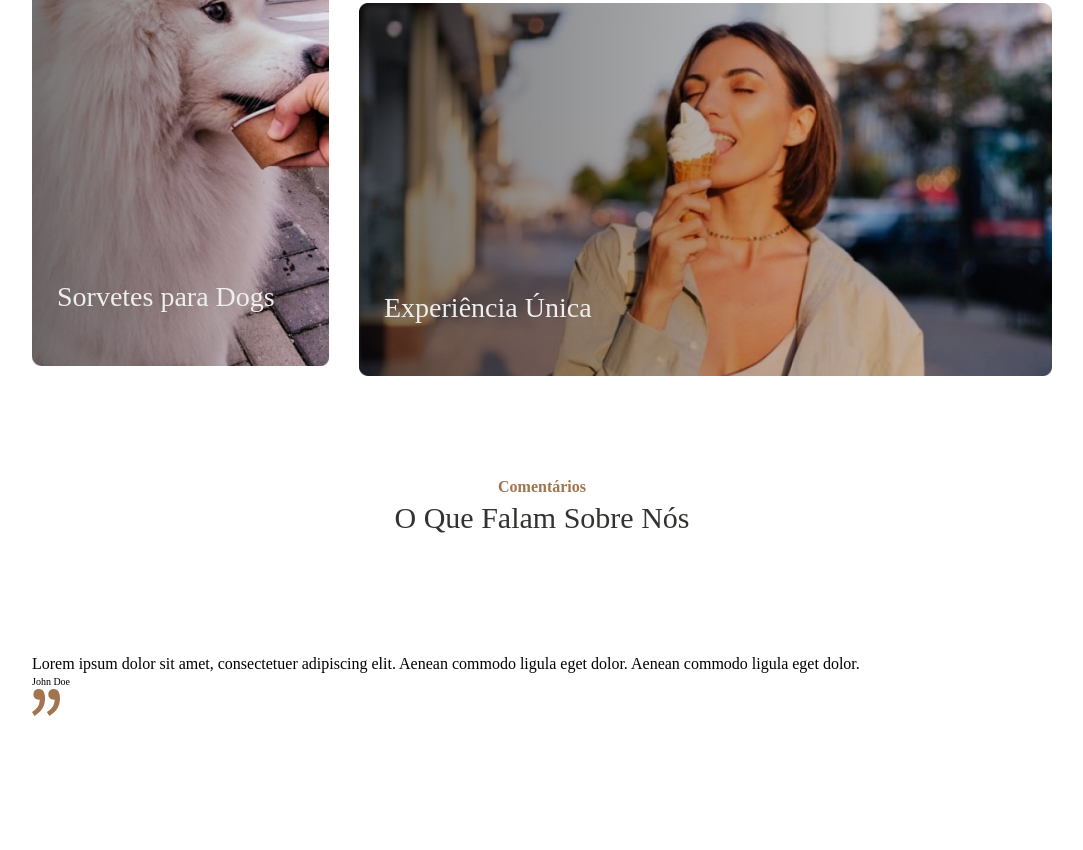
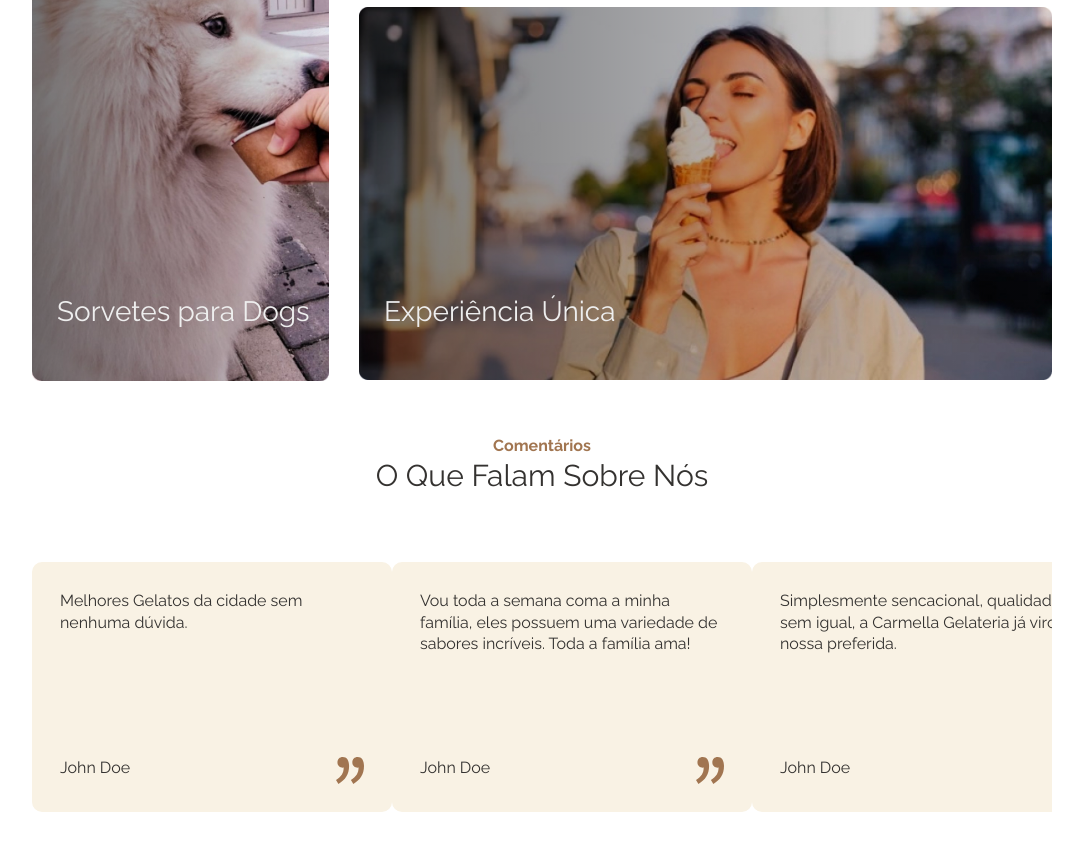
Before and after one commit to henriquenocera/carmellagelateria, an Astro site: page / in a window 1280 px wide. Shown: the part 2482-3332 px from the top of the page, without its empty margins (98-1181 px from the left). Before the commit the page ends 3248 px from the top, so only its background shows below. Built offline with nearby package versions, Linux system fonts and the light colour scheme; Astro itself is replaced by a stand-in of ours.

Commit message:
page index

```diff
--- a/package.json
+++ b/package.json
@@ -10,5 +10,8 @@
   },
   "devDependencies": {
     "astro": "^0.22.7"
+  },
+  "dependencies": {
+    "@glidejs/glide": "^3.5.2"
   }
 }
--- a/src/layout/BaseBody.astro
+++ b/src/layout/BaseBody.astro
@@ -13,4 +13,6 @@ import Footer from '../components/Footer.astro'
   <Header />
   <slot />
   <Footer />
+
+
 </body>
--- a/src/layout/BaseHead.astro
+++ b/src/layout/BaseHead.astro
@@ -9,44 +9,56 @@ export interface Props {
 const {title, description, url} = Astro.props;
 ---
 <!-- Meta Tags Gerais -->
+
 <head>
     <meta charset="UTF-8">
-<meta name="viewport" content="width=device-width, initial-scale=1.0"/>
-<meta name="author" content="Henrique Nocera"/>
-<meta property="og:type" content="website"/>
-<meta property="og:locale" content="pt_BR"/>
-<link rel="shortcut icon" href="/favicon.ico"/>
+    <meta name="viewport" content="width=device-width, initial-scale=1.0" />
+    <meta name="author" content="Henrique Nocera" />
+    <meta property="og:type" content="website" />
+    <meta property="og:locale" content="pt_BR" />
+    <link rel="shortcut icon" href="/favicon.ico" />
 
 
     <!-- Meta Image (Facebook)  -->
-<meta property="og:image" content="https://www.axioscorp.com.br/images/facebook-meta-img.jpg"/>
-<meta property="og:image:type" content="image/jpg"/>
-<meta property="og:image:width" content="1200"/>
-<meta property="og:image:height" content="1200"/>
+    <meta property="og:image" content="https://www.axioscorp.com.br/images/facebook-meta-img.jpg" />
+    <meta property="og:image:type" content="image/jpg" />
+    <meta property="og:image:width" content="1200" />
+    <meta property="og:image:height" content="1200" />
 
     <!-- Meta Image (Whatsapp) -->
-<meta property="og:image" content="https://www.axioscorp.com.br/images/whats-meta-img.jpg"/>
-<meta property="og:image:type" content="image/jpg"/>
-<meta property="og:image:width" content="400"/>
-<meta property="og:image:height" content="400"/>
+    <meta property="og:image" content="https://www.axioscorp.com.br/images/whats-meta-img.jpg" />
+    <meta property="og:image:type" content="image/jpg" />
+    <meta property="og:image:width" content="400" />
+    <meta property="og:image:height" content="400" />
 
     <!--  Meta Tags Específicas da Página -->
     <meta property="og:url" content={url} />
     <meta name="title" property="og:title" content={title} />
-<meta name="description" property="og:description" content={description}/>
+    <meta name="description" property="og:description" content={description} />
 
     <!-- Fonts -->
     <link rel="preconnect" href="https://fonts.googleapis.com">
     <link rel="preconnect" href="https://fonts.gstatic.com" crossorigin>
-<link href="https://fonts.googleapis.com/css2?family=Montserrat:wght@400;500;600;700;800;900&display=swap" rel="stylesheet">
+    <link href="https://fonts.googleapis.com/css2?family=Raleway:wght@300;400;500;600;700&display=swap"
+        rel="stylesheet">
+
+
+    <!-- Required Core stylesheet -->
+    <link rel="stylesheet" href="node_modules/@glidejs/glide/dist/css/glide.core.min.css">
+
+    <!-- Optional Theme Stylesheet -->
+    <link rel="stylesheet" href="node_modules/@glidejs/glide/dist/css/glide.theme.min.css">
 
     <title>{title}</title>
 
     <!-- Google Tag Manager -->
-<script>(function(w,d,s,l,i){w[l]=w[l]||[];w[l].push({'gtm.start':
-new Date().getTime(),event:'gtm.js'});var f=d.getElementsByTagName(s)[0],
-j=d.createElement(s),dl=l!='dataLayer'?'&l='+l:'';j.async=true;j.src=
-'https://www.googletagmanager.com/gtm.js?id='+i+dl;f.parentNode.insertBefore(j,f);
-})(window,document,'script','dataLayer','GTM-T3T8BNR');</script>
+    <script>(function (w, d, s, l, i) {
+            w[l] = w[l] || []; w[l].push({
+                'gtm.start':
+                    new Date().getTime(), event: 'gtm.js'
+            }); var f = d.getElementsByTagName(s)[0],
+                j = d.createElement(s), dl = l != 'dataLayer' ? '&l=' + l : ''; j.async = true; j.src =
+                    'https://www.googletagmanager.com/gtm.js?id=' + i + dl; f.parentNode.insertBefore(j, f);
+        })(window, document, 'script', 'dataLayer', 'GTM-T3T8BNR');</script>
     <!-- End Google Tag Manager -->
 </head>
--- a/src/pages/index.astro
+++ b/src/pages/index.astro
@@ -86,7 +86,7 @@ const url = "https://www.carmellagelateria.com.br/"
 							natoque penatibus et magnis</p>
 					</div>
 					<div>
-						<a class="button" href="#">Conheça nossas Lojas</a>
+						<a class="button" href="#">Seja um Licenciado</a>
 					</div>
 				</div>
 				<div class="innerBottom">
@@ -123,24 +123,80 @@ const url = "https://www.carmellagelateria.com.br/"
 	</section>
 
 	<section class="comentarios">
-		<div class="intro container">
+		<div class="intro">
 			<span>Comentários</span>
 			<h2>O Que Falam Sobre Nós</h2>
 		</div>
 		<div class="container">
-			<div class="box">
-				<p class="text">Lorem ipsum dolor sit amet, consectetuer adipiscing elit. Aenean commodo ligula eget dolor.
-					Aenean commodo ligula eget
-					dolor.</p>
-				<div>
-					<span class="autor">John Doe</span>
-					<img src="/assets/quotes.svg" alt="">
+
+			<div class="glide">
+				<div data-glide-el="track" class="glide__track">
+					<ul class="glide__slides">
+						<li class="glide__slide box">
+							<p class="text">Melhores Gelatos da cidade sem nenhuma dúvida.</p>
+							<div>
+								<span class="autor">John Doe</span>
+								<img src="/assets/quotes.svg" alt="">
+							</div>
+						</li>
+						<li class="glide__slide box">
+							<p class="text">Vou toda a semana coma a minha família, eles possuem uma variedade de sabores incríveis.
+								Toda a família ama!</p>
+							<div>
+								<span class="autor">John Doe</span>
+								<img src="/assets/quotes.svg" alt="">
+							</div>
+						</li>
+						<li class="glide__slide box">
+							<p class="text">Simplesmente sencacional, qualidade sem igual, a Carmella Gelateria já virou a nossa
+								preferida.</p>
+							<div>
+								<span class="autor">John Doe</span>
+								<img src="/assets/quotes.svg" alt="">
+							</div>
+						</li>
+
+						<li class="glide__slide box">
+							<p class="text">Lorem ipsum dolor sit amet consectetur adipisicing elit. Temporibus, suscipit!</p>
+							<div>
+								<span class="autor">John Doe</span>
+								<img src="/assets/quotes.svg" alt="">
+							</div>
+						</li>
+
+					</ul>
 				</div>
+
 			</div>
 		</div>
+
 	</section>
 
 
+	<script src="node_modules/@glidejs/glide/dist/glide.min.js"></script>
+
+	<script>
+
+		new Glide('.glide', {
+			type: 'carousel',
+			startAt: 0,
+			perView: 3,
+			autoplay: 4000,
+			hoverpause: true,
+			animationDuration: 750,
+			gap: 30,
+			breakpoints: {
+				1092: {
+					perView: 2,
+				},
+				676: {
+					perView: 1,
+				}
+			}
+
+
+		}).mount()
+	</script>
 </BaseBody>
 
 </html>
--- a/src/styles/global/_config.scss
+++ b/src/styles/global/_config.scss
@@ -23,7 +23,7 @@ body {
   text-rendering: optimizeSpeed;
   line-height: 1.35;
   font-weight: 400;
-  font-family: "Balsamiq Sans", cursive;
+  font-family: "Raleway", sans-serif;
 }
 
 img {
--- a/src/styles/pages/index.scss
+++ b/src/styles/pages/index.scss
@@ -483,6 +483,8 @@
         justify-content: space-between;
         .button {
           display: flex;
+          justify-content: center;
+          align-items: center;
           font-size: 2.2rem;
           font-weight: 400;
           border-radius: 5px;
@@ -638,13 +640,34 @@
       margin-bottom: 15px;
       text-align: center;
     }
+  }
+
   .box {
+    width: 360px;
+    height: 250px;
+    background: #f9f2e4;
+    padding: 28px;
+    border-radius: 10px;
+
+    display: flex;
+    flex-direction: column;
+    justify-content: space-between;
+
+    & div {
+      display: flex;
+      justify-content: space-between;
+    }
     .text {
+      font-size: 1.6rem;
+      font-weight: 400;
+      color: $textColor;
     }
     .autor {
+      font-size: 1.6rem;
+      font-weight: 400;
+      color: $textColor;
     }
     img {
-      }
     }
   }
 
@@ -656,3 +679,8 @@
     }
   }
 }
+
+.glide {
+  .glide__slides {
+  }
+}
```
Also changed, not shown: 1 other file. Lines whose indentation alone changed are shown as unchanged.
